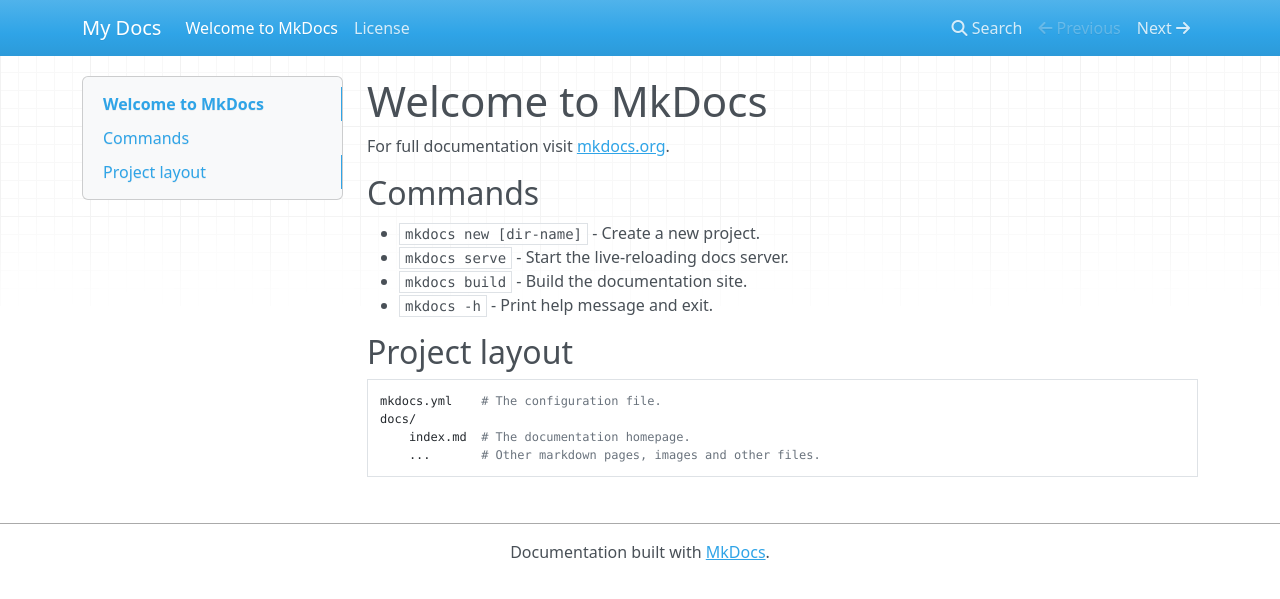
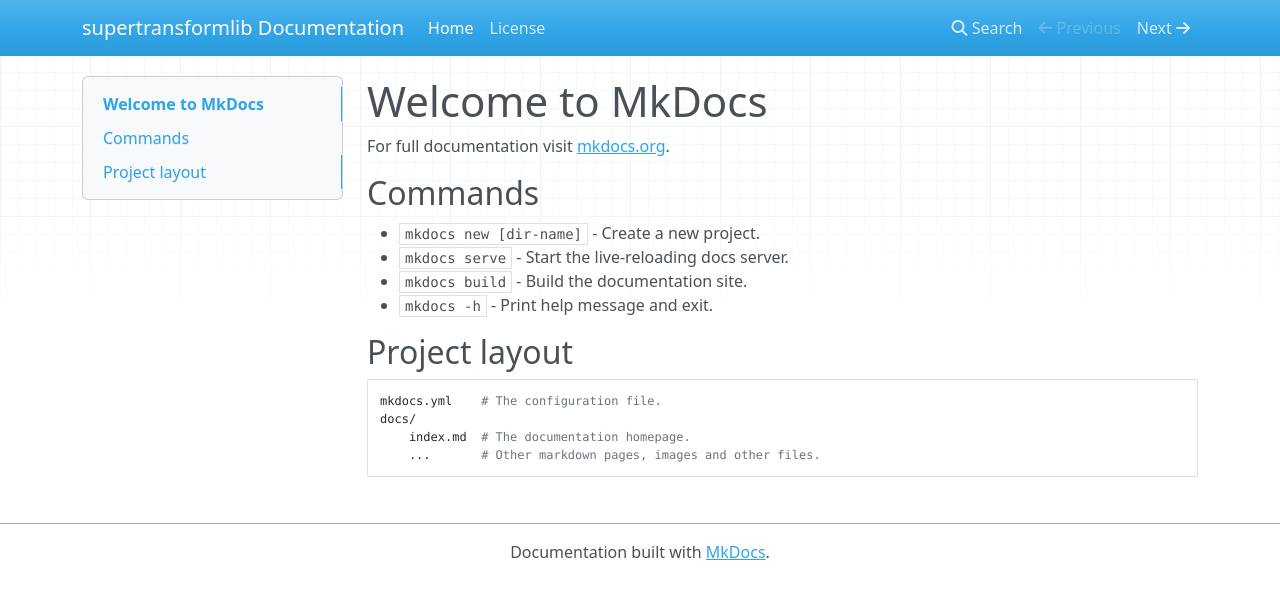
Before and after one commit to smithblack-0/torch-supertransformerlib, an MkDocs documentation site: the page built from docs/index.md, in a window 1280 px wide. Shown: the top 599 px of the page. Built offline with MkDocs 1.6.1, drawn with Linux system fonts in a browser that asks for light colours; nearby versions of some CDN libraries.

Commit message:
Moved mkdocs.yml

```diff
--- a/mkdocs.yml
+++ b/mkdocs.yml
@@ -1 +1,4 @@
-site_name: My Docs
+site_name: supertransformlib Documentation
+nav:
+  - Home: index.md
+  - License: license.md
```
